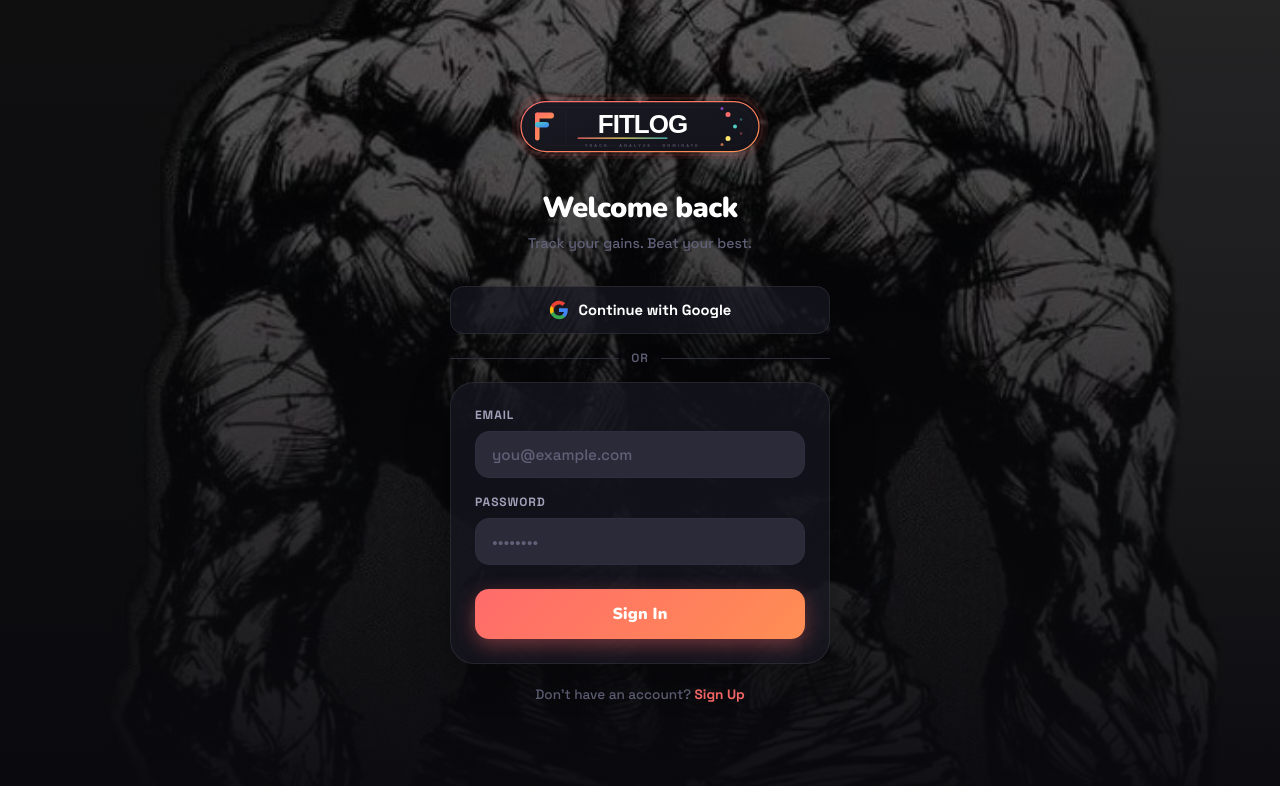
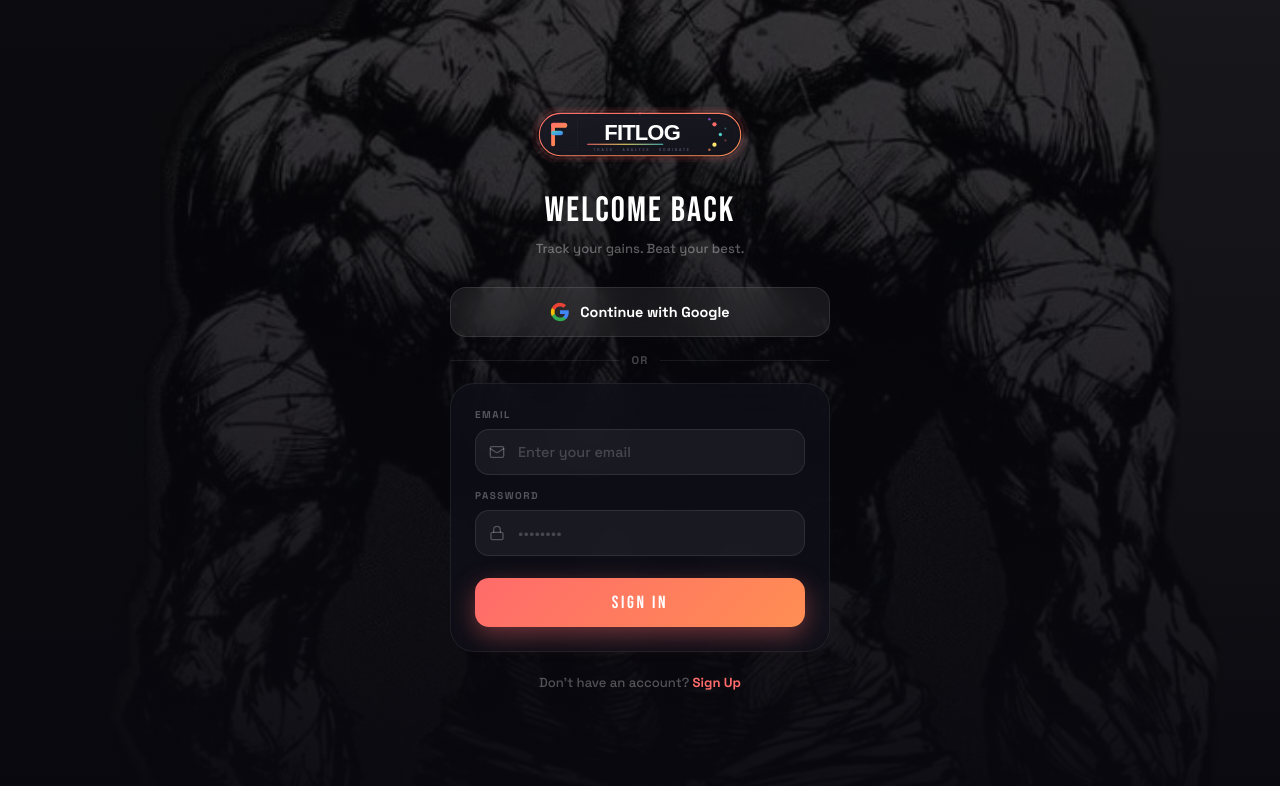
Before and after one commit to logeshk48/fitlog, a React (Vite) app: page /#/login in a window 1280 px wide. Shown: the top 786 px of the page. Built offline with nearby package versions, Linux system fonts and the light colour scheme; no server answers.

Commit message:
feat: premium Login page complete

```diff
--- a/src/pages/Auth/Login.css
+++ b/src/pages/Auth/Login.css
@@ -9,35 +9,30 @@
   position: relative;
   overflow: hidden;
   padding: 24px 16px;
-  background:
-    linear-gradient(
-      to bottom,
-      rgba(10, 10, 14, 0.3) 0%,
-      rgba(10, 10, 14, 0.5) 40%,
-      rgba(10, 10, 14, 0.95) 100%
-    ),
-    url('/src/assets/auth-bg.jpg') center center/cover no-repeat fixed;
-  animation: bgReveal 0.6s ease forwards;
 }
 
-@keyframes bgReveal {
-  from { opacity: 0; }
-  to   { opacity: 1; }
+/* ================================
+   BACKGROUND
+================================ */
+.auth-bg {
+  position: fixed;
+  inset: 0;
+  background-size: cover;
+  background-position: center;
+  background-repeat: no-repeat;
+  z-index: 0;
 }
-/* ================================
-   BACKGROUND BLOBS
-================================ */
 
-
-
-
-
-
-
-@keyframes blobFloat {
-  0%, 100% { transform: translate(0, 0) scale(1); }
-  33%       { transform: translate(20px, -20px) scale(1.05); }
-  66%       { transform: translate(-15px, 15px) scale(0.95); }
+.auth-bg-overlay {
+  position: fixed;
+  inset: 0;
+  background: linear-gradient(
+    180deg,
+    rgba(8,8,14,0.6) 0%,
+    rgba(8,8,14,0.75) 50%,
+    rgba(8,8,14,0.95) 100%
+  );
+  z-index: 0;
 }
 
 /* ================================
@@ -48,18 +43,6 @@
   max-width: 380px;
   position: relative;
   z-index: 1;
-  animation: contentReveal 0.6s ease 0.6s both;
-}
-
-@keyframes contentReveal {
-  from {
-    opacity: 0;
-    transform: translateY(30px);
-  }
-  to {
-    opacity: 1;
-    transform: translateY(0);
-  }
 }
 
 /* ================================
@@ -69,219 +52,68 @@
   display: flex;
   align-items: center;
   justify-content: center;
-  margin-bottom: 32px;
+  margin-bottom: 28px;
 }
 
 .auth-logo-img {
-  width: 260px;
+  width: 220px;
   height: auto;
-}
-
-.auth-logo-icon {
-  width: 48px;
-  height: 48px;
-  border-radius: 14px;
-  background: var(--grad-primary);
-  display: flex;
-  align-items: center;
-  justify-content: center;
-  font-family: 'Nunito', sans-serif;
-  font-size: 1.4rem;
-  font-weight: 900;
-  color: white;
-  box-shadow: 0 8px 24px rgba(255,107,107,0.4);
-}
-
-.auth-logo-text {
-  font-family: 'Nunito', sans-serif;
-  font-size: 1.6rem;
-  font-weight: 900;
-  color: var(--text-primary);
-  letter-spacing: -0.02em;
 }
 
 /* ================================
    HEADING
 ================================ */
 .auth-heading {
-  margin-bottom: 32px;
+  margin-bottom: 28px;
   text-align: center;
 }
 
 .auth-heading h1 {
-  font-family: 'Nunito', sans-serif;
-  font-size: 1.8rem;
-  font-weight: 900;
-  color: var(--text-primary);
+  font-family: 'Bebas Neue', sans-serif;
+  font-size: 2.2rem;
+  font-weight: 400;
+  color: #fff;
   margin-bottom: 6px;
-  letter-spacing: -0.02em;
+  letter-spacing: 0.06em;
 }
 
 .auth-heading p {
-  font-size: 0.88rem;
-  color: var(--text-muted);
+  font-family: 'Space Grotesk', sans-serif;
+  font-size: 0.82rem;
+  color: rgba(255,255,255,0.35);
   font-weight: 500;
 }
 
-/* ================================
-   FORM
-================================ */
-.auth-form {
-  background: rgba(22, 22, 32, 0.75);
-  backdrop-filter: blur(20px);
-  -webkit-backdrop-filter: blur(20px);
-  border: 1px solid rgba(255, 255, 255, 0.08);
-  border-radius: 24px;
-  padding: 24px;
-  margin-bottom: 20px;
-  box-shadow: 0 8px 40px rgba(0,0,0,0.4);
-}
-
-.auth-error {
-  background: rgba(255,107,107,0.1);
-  border: 1px solid rgba(255,107,107,0.3);
-  border-radius: 12px;
-  padding: 10px 14px;
-  color: var(--color-primary);
-  font-size: 0.82rem;
-  font-weight: 600;
-  margin-bottom: 16px;
-  text-align: center;
-}
-
-/* ================================
-   FIELD
-================================ */
-.auth-field {
-  margin-bottom: 16px;
-}
-
-.auth-field label {
-  display: block;
-  font-size: 0.75rem;
-  font-weight: 700;
-  color: var(--text-secondary);
-  text-transform: uppercase;
-  letter-spacing: 0.08em;
-  margin-bottom: 8px;
-}
-
-.auth-field input {
-  width: 100%;
-  background: var(--bg-elevated);
-  border: 1.5px solid var(--border);
-  border-radius: 14px;
-  color: var(--text-primary);
-  font-family: 'Space Grotesk', sans-serif;
-  font-size: 0.95rem;
-  font-weight: 500;
-  padding: 13px 16px;
-  transition: all 0.2s ease;
-  outline: none;
-}
-
-.auth-field input:focus {
-  border-color: var(--color-primary);
-  box-shadow: 0 0 0 3px rgba(255,107,107,0.12);
-  background: var(--bg-surface);
-}
-
-.auth-field input::placeholder {
-  color: var(--text-muted);
-}
-
-/* ================================
-   BUTTON
-================================ */
-.auth-btn {
-  width: 100%;
-  padding: 14px;
-  background: var(--grad-primary);
-  color: white;
-  border: none;
-  border-radius: 14px;
-  font-family: 'Nunito', sans-serif;
-  font-size: 1rem;
-  font-weight: 900;
-  cursor: pointer;
-  transition: all 0.3s cubic-bezier(0.34, 1.56, 0.64, 1);
-  box-shadow: 0 6px 20px rgba(255,107,107,0.4);
-  margin-top: 8px;
-  letter-spacing: 0.01em;
-}
-
-.auth-btn:hover {
-  transform: translateY(-2px);
-  box-shadow: 0 10px 28px rgba(255,107,107,0.5);
-}
-
-.auth-btn:active {
-  transform: scale(0.97);
-}
-
-.auth-btn:disabled {
-  opacity: 0.7;
-  cursor: not-allowed;
-  transform: none;
-}
-
-/* ================================
-   FOOTER
-================================ */
-.auth-footer {
-  text-align: center;
-  font-size: 0.85rem;
-  color: var(--text-muted);
-  font-weight: 500;
-}
-
-.auth-link {
-  color: var(--color-primary);
-  font-weight: 700;
-  text-decoration: none;
-  transition: all 0.2s ease;
-}
-
-.auth-link:hover {
-  color: var(--color-secondary);
-}
 /* ================================
    GOOGLE BUTTON
 ================================ */
 .google-btn {
   width: 100%;
-  padding: 13px;
-  background: rgba(22, 22, 32, 0.75);
-  backdrop-filter: blur(20px);
-  -webkit-backdrop-filter: blur(20px);
-  border: 1px solid rgba(255, 255, 255, 0.08);
-  border-radius: 14px;
-  color: var(--text-primary);
+  padding: 14px;
+  background: rgba(255,255,255,0.07);
+  backdrop-filter: blur(16px);
+  border: 1px solid rgba(255,255,255,0.1);
+  border-radius: 16px;
+  color: #fff;
   font-family: 'Space Grotesk', sans-serif;
-  font-size: 0.92rem;
+  font-size: 0.9rem;
   font-weight: 700;
   cursor: pointer;
-  transition: all 0.3s cubic-bezier(0.34, 1.56, 0.64, 1);
   display: flex;
   align-items: center;
   justify-content: center;
   gap: 10px;
   margin-bottom: 4px;
+  transition: all 0.2s ease;
 }
 
 .google-btn:hover {
-  border-color: var(--border-light);
-  background: var(--bg-elevated);
-  transform: translateY(-1px);
-  box-shadow: 0 4px 16px rgba(0,0,0,0.2);
-}
-
-.google-btn:active {
-  transform: scale(0.97);
+  background: rgba(255,255,255,0.1);
+  border-color: rgba(255,255,255,0.18);
 }
 
 .google-btn:disabled {
-  opacity: 0.7;
+  opacity: 0.6;
   cursor: not-allowed;
 }
 
@@ -300,13 +132,147 @@
   content: '';
   flex: 1;
   height: 1px;
-  background: var(--border);
+  background: rgba(255,255,255,0.08);
 }
 
 .auth-divider span {
-  font-size: 0.75rem;
+  font-family: 'Space Grotesk', sans-serif;
+  font-size: 0.7rem;
+  font-weight: 700;
+  color: rgba(255,255,255,0.25);
+  text-transform: uppercase;
+  letter-spacing: 0.1em;
+}
+
+/* ================================
+   FORM
+================================ */
+.auth-form {
+  background: rgba(16,16,26,0.7);
+  backdrop-filter: blur(24px);
+  border: 1px solid rgba(255,255,255,0.07);
+  border-radius: 24px;
+  padding: 24px;
+  margin-bottom: 20px;
+}
+
+/* ================================
+   ERROR
+================================ */
+.auth-error {
+  display: flex;
+  align-items: center;
+  gap: 8px;
+  background: rgba(255,107,107,0.1);
+  border: 1px solid rgba(255,107,107,0.25);
+  border-radius: 12px;
+  padding: 10px 14px;
+  color: #FF6B6B;
+  font-family: 'Space Grotesk', sans-serif;
+  font-size: 0.78rem;
   font-weight: 600;
-  color: var(--text-muted);
+  margin-bottom: 16px;
+  overflow: hidden;
+}
+
+/* ================================
+   FIELD
+================================ */
+.auth-field {
+  margin-bottom: 14px;
+}
+
+.auth-field label {
+  display: block;
+  font-family: 'Space Grotesk', sans-serif;
+  font-size: 0.62rem;
+  font-weight: 800;
+  color: rgba(255,255,255,0.3);
   text-transform: uppercase;
-  letter-spacing: 0.08em;
+  letter-spacing: 0.15em;
+  margin-bottom: 8px;
 }
+
+.auth-input-wrap {
+  position: relative;
+  display: flex;
+  align-items: center;
+}
+
+.auth-input-icon {
+  position: absolute;
+  left: 14px;
+  color: rgba(255,255,255,0.25);
+  pointer-events: none;
+  flex-shrink: 0;
+}
+
+.auth-field input {
+  width: 100%;
+  background: rgba(255,255,255,0.05);
+  border: 1px solid rgba(255,255,255,0.09);
+  border-radius: 14px;
+  color: #fff;
+  font-family: 'Space Grotesk', sans-serif;
+  font-size: 0.9rem;
+  font-weight: 500;
+  padding: 13px 16px 13px 42px;
+  transition: all 0.2s ease;
+  outline: none;
+}
+
+.auth-field input:focus {
+  border-color: rgba(255,107,107,0.5);
+  background: rgba(255,255,255,0.07);
+  box-shadow: 0 0 0 3px rgba(255,107,107,0.1);
+}
+
+.auth-field input::placeholder {
+  color: rgba(255,255,255,0.2);
+}
+
+/* ================================
+   SUBMIT BUTTON
+================================ */
+.auth-btn {
+  width: 100%;
+  padding: 14px;
+  background: linear-gradient(135deg, #FF6B6B, #FF8E53);
+  color: white;
+  border: none;
+  border-radius: 14px;
+  font-family: 'Bebas Neue', sans-serif;
+  font-size: 1.1rem;
+  letter-spacing: 0.15em;
+  cursor: pointer;
+  box-shadow: 0 8px 24px rgba(255,107,107,0.4);
+  margin-top: 8px;
+  transition: all 0.2s ease;
+}
+
+.auth-btn:disabled {
+  opacity: 0.65;
+  cursor: not-allowed;
+}
+
+/* ================================
+   FOOTER
+================================ */
+.auth-footer {
+  text-align: center;
+  font-family: 'Space Grotesk', sans-serif;
+  font-size: 0.82rem;
+  color: rgba(255,255,255,0.3);
+  font-weight: 500;
+}
+
+.auth-link {
+  color: #FF6B6B;
+  font-weight: 700;
+  text-decoration: none;
+  transition: color 0.2s;
+}
+
+.auth-link:hover {
+  color: #4ECDC4;
+}
--- a/src/pages/Auth/Login.jsx
+++ b/src/pages/Auth/Login.jsx
@@ -1,8 +1,11 @@
 import logo from '../../assets/logo.svg'
+import authBg from '../../assets/auth-bg.jpg'
 import { useState } from 'react'
 import { signInWithEmailAndPassword, signInWithPopup, GoogleAuthProvider } from 'firebase/auth'
 import { auth } from '../../firebase'
 import { Link, useNavigate } from 'react-router-dom'
+import { motion, AnimatePresence } from 'framer-motion'
+import { Mail, Lock, AlertCircle } from 'lucide-react'
 import './Login.css'
 
 const googleProvider = new GoogleAuthProvider()
@@ -44,31 +47,46 @@ function Login() {
     <div className="auth-page">
 
       {/* Background */}
-      <div className="auth-bg">
-        <div className="auth-blob blob1" />
-        <div className="auth-blob blob2" />
-        <div className="auth-blob blob3" />
-      </div>
+      <div
+        className="auth-bg"
+        style={{ backgroundImage: `url(${authBg})` }}
+      />
+      <div className="auth-bg-overlay" />
 
       {/* Content */}
       <div className="auth-content">
 
         {/* Logo */}
-        <div className="auth-logo">
-          <img src={logo} alt="FitLog" className="auth-logo-img"/>
-        </div>
+        <motion.div
+          className="auth-logo"
+          initial={{ opacity: 0, y: -20 }}
+          animate={{ opacity: 1, y: 0 }}
+          transition={{ duration: 0.5 }}
+        >
+          <img src={logo} alt="FitLog" className="auth-logo-img" />
+        </motion.div>
 
         {/* Heading */}
-        <div className="auth-heading">
+        <motion.div
+          className="auth-heading"
+          initial={{ opacity: 0, y: 16 }}
+          animate={{ opacity: 1, y: 0 }}
+          transition={{ duration: 0.5, delay: 0.1 }}
+        >
           <h1>Welcome back</h1>
           <p>Track your gains. Beat your best.</p>
-        </div>
+        </motion.div>
 
         {/* Google Button */}
-        <button
+        <motion.button
           className="google-btn"
           onClick={handleGoogle}
           disabled={googleLoading}
+          initial={{ opacity: 0, y: 16 }}
+          animate={{ opacity: 1, y: 0 }}
+          transition={{ duration: 0.5, delay: 0.15 }}
+          whileTap={{ scale: 0.97 }}
+          whileHover={{ scale: 1.01 }}
         >
           <svg width="20" height="20" viewBox="0 0 24 24">
             <path fill="#4285F4" d="M22.56 12.25c0-.78-.07-1.53-.2-2.25H12v4.26h5.92c-.26 1.37-1.04 2.53-2.21 3.31v2.77h3.57c2.08-1.92 3.28-4.74 3.28-8.09z"/>
@@ -77,33 +95,58 @@ function Login() {
             <path fill="#EA4335" d="M12 5.38c1.62 0 3.06.56 4.21 1.64l3.15-3.15C17.45 2.09 14.97 1 12 1 7.7 1 3.99 3.47 2.18 7.07l3.66 2.84c.87-2.6 3.3-4.53 6.16-4.53z"/>
           </svg>
           {googleLoading ? 'Signing in...' : 'Continue with Google'}
-        </button>
+        </motion.button>
 
         {/* Divider */}
-        <div className="auth-divider">
+        <motion.div
+          className="auth-divider"
+          initial={{ opacity: 0 }}
+          animate={{ opacity: 1 }}
+          transition={{ delay: 0.2 }}
+        >
           <span>or</span>
-        </div>
+        </motion.div>
 
         {/* Form */}
-        <form className="auth-form" onSubmit={handleLogin}>
-
+        <motion.form
+          className="auth-form"
+          onSubmit={handleLogin}
+          initial={{ opacity: 0, y: 20 }}
+          animate={{ opacity: 1, y: 0 }}
+          transition={{ duration: 0.5, delay: 0.2 }}
+        >
+          <AnimatePresence>
             {error && (
-            <div className="auth-error">{error}</div>
+              <motion.div
+                className="auth-error"
+                initial={{ opacity: 0, height: 0 }}
+                animate={{ opacity: 1, height: 'auto' }}
+                exit={{ opacity: 0, height: 0 }}
+              >
+                <AlertCircle size={14} />
+                {error}
+              </motion.div>
             )}
+          </AnimatePresence>
 
           <div className="auth-field">
             <label>Email</label>
+            <div className="auth-input-wrap">
+              <Mail size={16} className="auth-input-icon" />
               <input
                 type="email"
-              placeholder="you@example.com"
+                placeholder="Enter your email"
                 value={email}
                 onChange={e => setEmail(e.target.value)}
                 required
               />
             </div>
+          </div>
 
           <div className="auth-field">
             <label>Password</label>
+            <div className="auth-input-wrap">
+              <Lock size={16} className="auth-input-icon" />
               <input
                 type="password"
                 placeholder="••••••••"
@@ -112,22 +155,29 @@ function Login() {
                 required
               />
             </div>
+          </div>
 
-          <button
+          <motion.button
             type="submit"
             className="auth-btn"
             disabled={loading}
+            whileHover={{ scale: 1.02, boxShadow: '0 12px 32px rgba(255,107,107,0.5)' }}
+            whileTap={{ scale: 0.97 }}
           >
             {loading ? 'Signing in...' : 'Sign In'}
-          </button>
-
-        </form>
+          </motion.button>
+        </motion.form>
 
         {/* Footer */}
-        <p className="auth-footer">
+        <motion.p
+          className="auth-footer"
+          initial={{ opacity: 0 }}
+          animate={{ opacity: 1 }}
+          transition={{ delay: 0.4 }}
+        >
           Don't have an account?{' '}
           <Link to="/signup" className="auth-link">Sign Up</Link>
-        </p>
+        </motion.p>
 
       </div>
     </div>
```
Also changed, not shown: src/pages/Auth/Signup.jsx (+76 -24 lines). Lines whose indentation alone changed are shown as unchanged.
